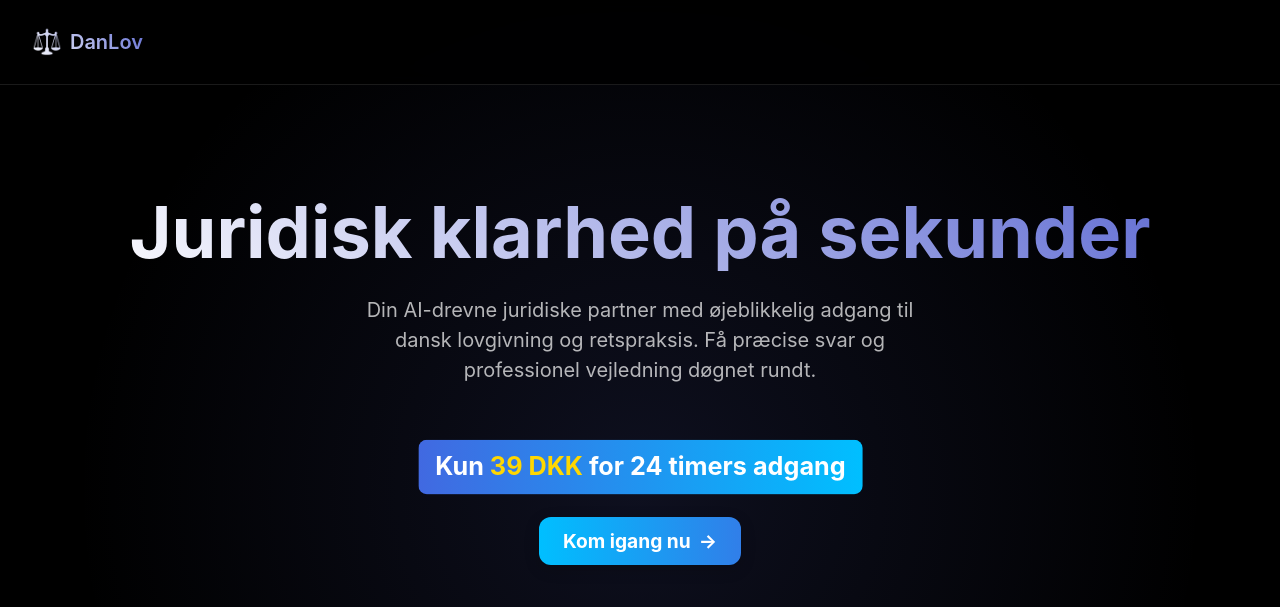
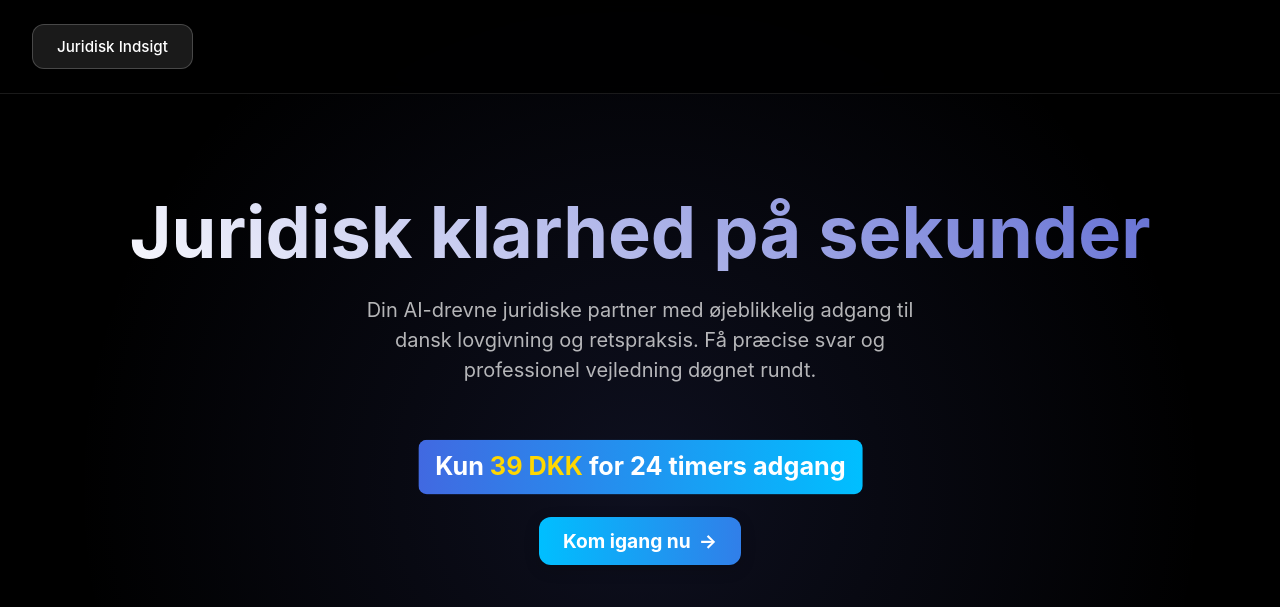
Before and after one commit to sebspetersen/lawsaas, a plain HTML site: page index.html in a window 1280 px wide. Shown: the top 607 px of the page. Drawn offline with Linux system fonts and the light colour scheme.

Commit message:
Update index.html
add seo page

```diff
--- a/index.html
+++ b/index.html
@@ -490,12 +490,9 @@
 </head>
 <body>
     <nav>
-        <div class="nav-logo">DanLov</div>
-        <div class="nav-buttons">
-            <!-- Remove these buttons -->
-            <!-- <button class="btn btn-secondary" onclick="window.location.href='chat.html'">Log ind</button>
-            <button class="btn btn-primary" onclick="window.location.href='pricing.html'">Opret Konto</button> -->
-        </div>
+    <div class="nav-buttons">
+        <button class="btn btn-secondary" onclick="window.location.href='SEO.html'">Juridisk Indsigt</button>
+    </div>
     </nav>
 
     <main>
```
